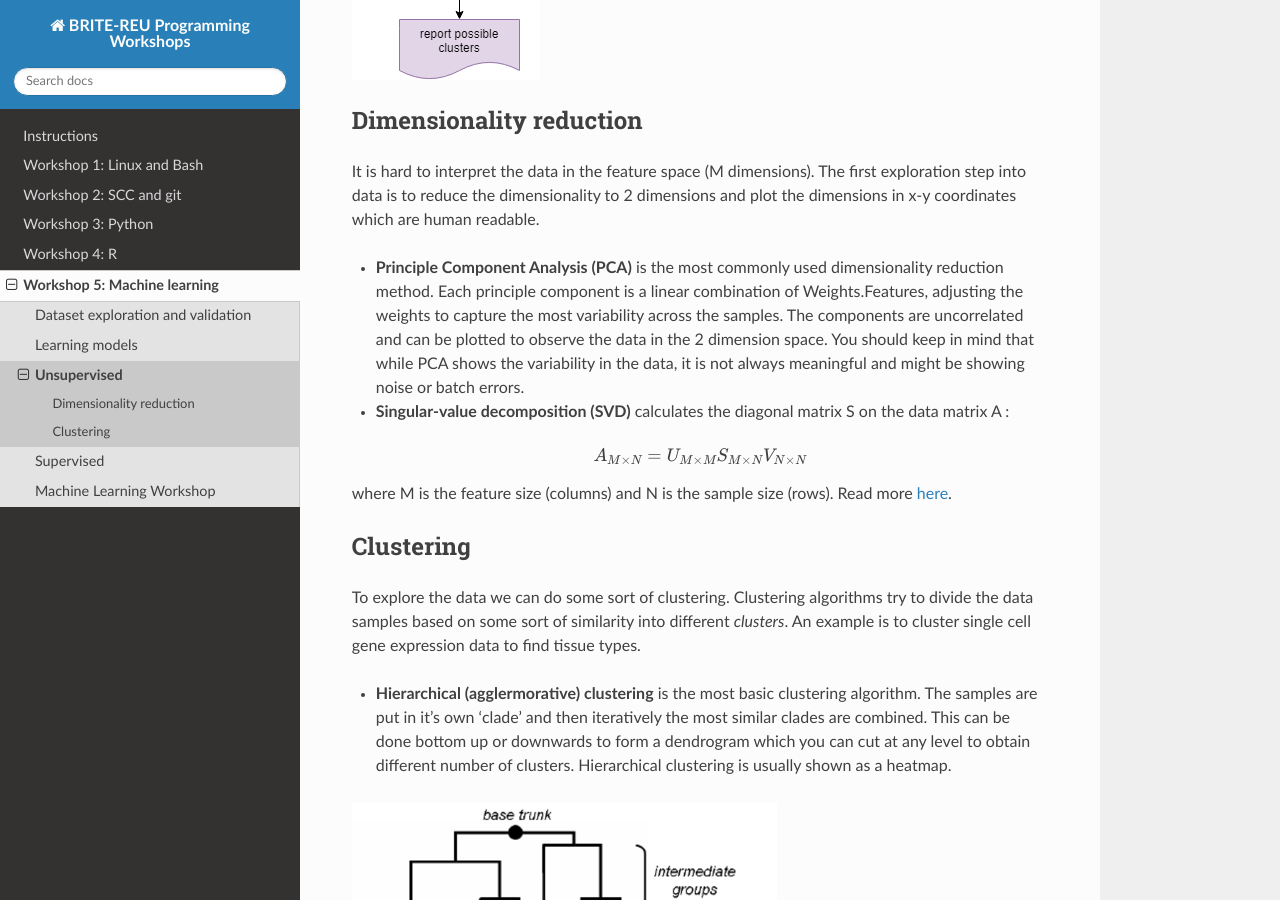
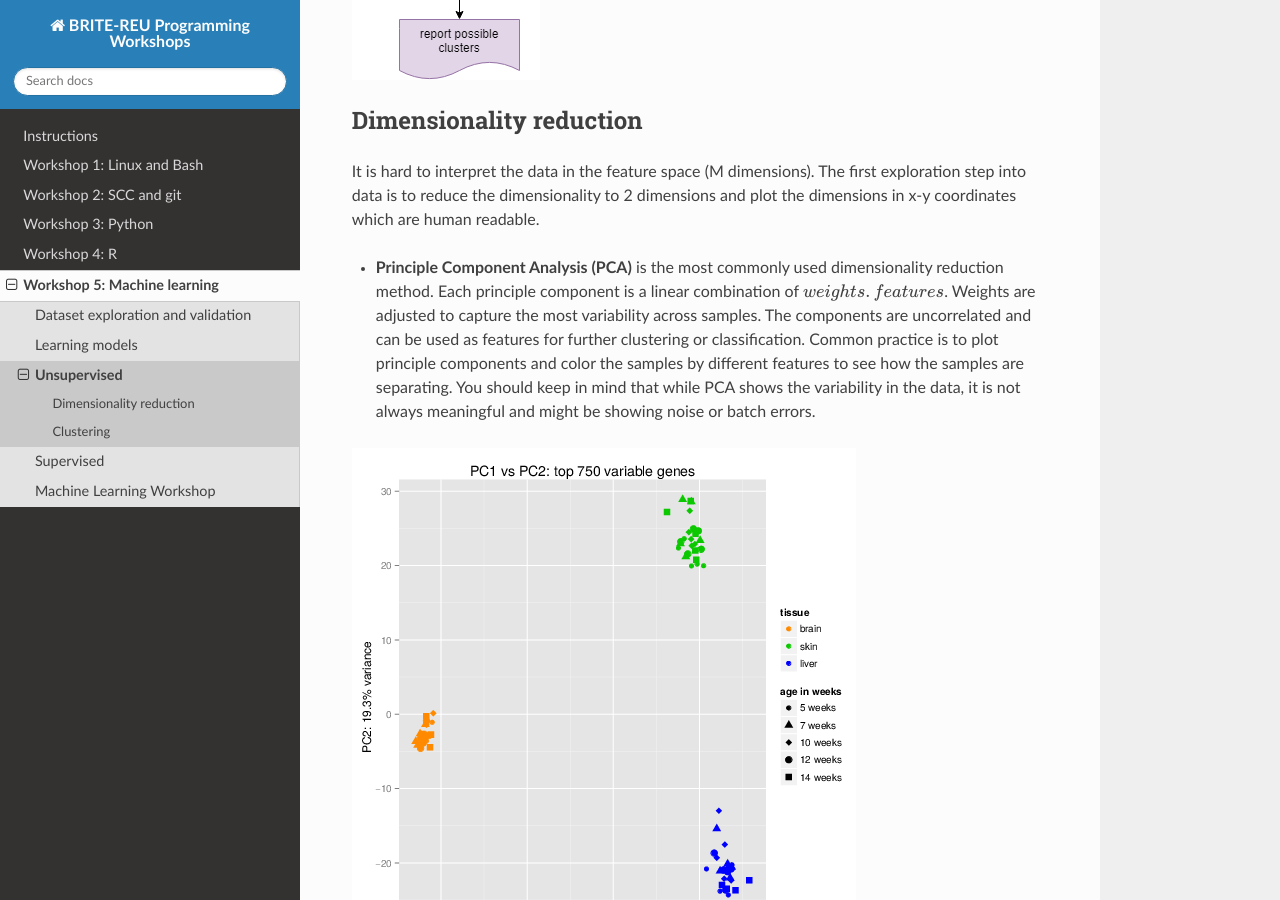
Before and after one commit to BRITE-REU/programming-workshops, a Sphinx documentation site: the page built from source/workshops/05_Machine_learning/unsupervised_learning.rst, in a window 1280 px wide and 900 px high, scrolled down 661 px. Built offline with Sphinx 7.4.7 and the Read the Docs theme 2.0.0, drawn with Linux system fonts in a browser that asks for light colours.

Commit message:
Update unsupervised_learning.rst

```diff
--- a/source/workshops/05_Machine_learning/unsupervised_learning.rst
+++ b/source/workshops/05_Machine_learning/unsupervised_learning.rst
@@ -14,7 +14,9 @@ Dimensionality reduction
 
 It is hard to interpret the data in the feature space (M dimensions). The first exploration step into data is to reduce the dimensionality to 2 dimensions and plot the dimensions in x-y coordinates which are human readable.
 
-* **Principle Component Analysis (PCA)** is the most commonly used dimensionality reduction method. Each principle component is a linear combination of Weights.Features, adjusting the weights to capture the most variability across the samples. The components are uncorrelated and can be plotted to observe the data in the 2 dimension space. You should keep in mind that while PCA shows the variability in the data, it is not always meaningful and might be showing noise or batch errors.
+* **Principle Component Analysis (PCA)** is the most commonly used dimensionality reduction method. Each principle component is a linear combination of :math:`weights.features`. Weights are adjusted to capture the most variability across samples. The components are uncorrelated and can be used as features for further clustering or classification. Common practice is to plot principle components and color the samples by different features to see how the samples are separating. You should keep in mind that while PCA shows the variability in the data, it is not always meaningful and might be showing noise or batch errors.
+
+.. image:: img/grz_tissues_PCA.png
 
 * **Singular-value decomposition (SVD)** calculates the diagonal matrix S on the data matrix A :
 
```
